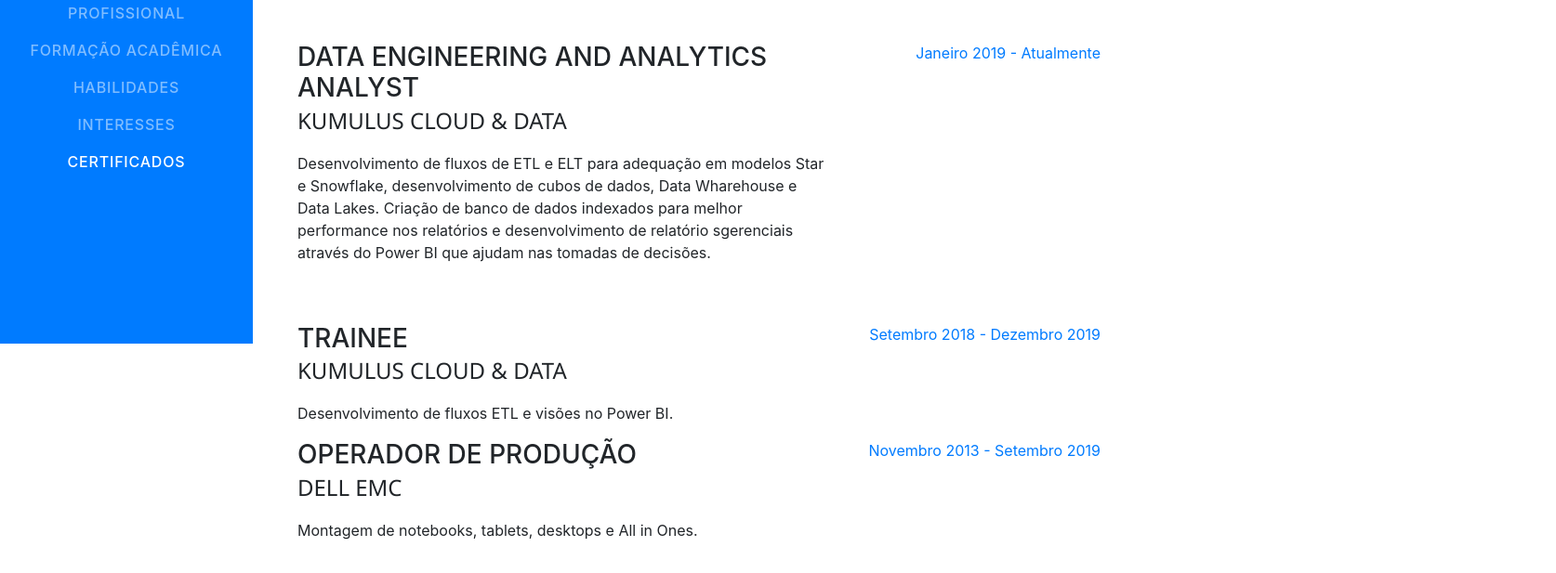
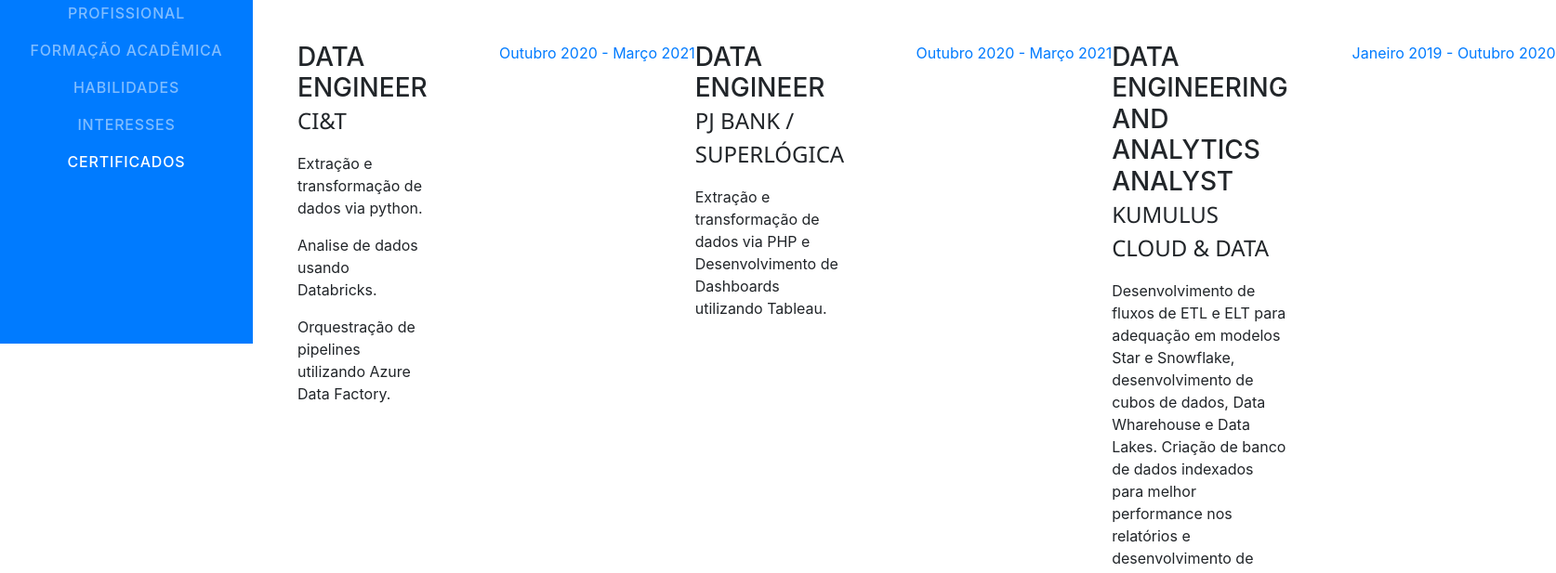
Before and after one commit to mateusccarvalho/Curriculo, a website with bundled scripts: page index.html in a window 1280 px wide. Shown: the part 430-1047 px from the top of the page at 93% size, 1674 px wide, since content can reach past the window. Built offline with nearby package versions, Linux system fonts and the light colour scheme; a web font is replaced by a local one.

Commit message:
adição de novos cargos

```diff
--- a/index.html
+++ b/index.html
@@ -89,6 +89,28 @@
 
 
                     <div class="resume-item d-flex flex-column flex-md-row mb-5">
+
+            <div class="resume-content mr-auto">
+              <h3 class="mb-0">Data Engineer </h3>
+              <div class="subheading mb-3">CI&T</div>
+              <p>Extração e transformação de dados via python.</p>
+              <p>Analise de dados usando Databricks.</p>
+              <p>Orquestração de pipelines utilizando Azure Data Factory. </p>
+            </div>
+            <div class="resume-date text-md-right">
+              <span class="text-primary">Outubro 2020 - Março 2021</span>
+            </div>
+
+            <div class="resume-content mr-auto">
+              <h3 class="mb-0">Data Engineer </h3>
+              <div class="subheading mb-3">PJ Bank / Superlógica</div>
+              <p>Extração e transformação de dados via PHP e
+                Desenvolvimento de Dashboards utilizando Tableau. </p>
+            </div>
+            <div class="resume-date text-md-right">
+              <span class="text-primary">Outubro 2020 - Março 2021</span>
+            </div>
+
             <div class="resume-content mr-auto">
               <h3 class="mb-0">Data Engineering and Analytics Analyst</h3>
               <div class="subheading mb-3">Kumulus Cloud & Data</div>
@@ -96,7 +118,7 @@
               Criação de banco de dados indexados para melhor performance nos relatórios e desenvolvimento de relatório sgerenciais através do Power BI que ajudam nas tomadas de decisões. </p>
             </div>
             <div class="resume-date text-md-right">
-              <span class="text-primary">Janeiro 2019 - Atualmente</span>
+              <span class="text-primary">Janeiro 2019 - Outubro 2020</span>
             </div>
           </div>
 
```
